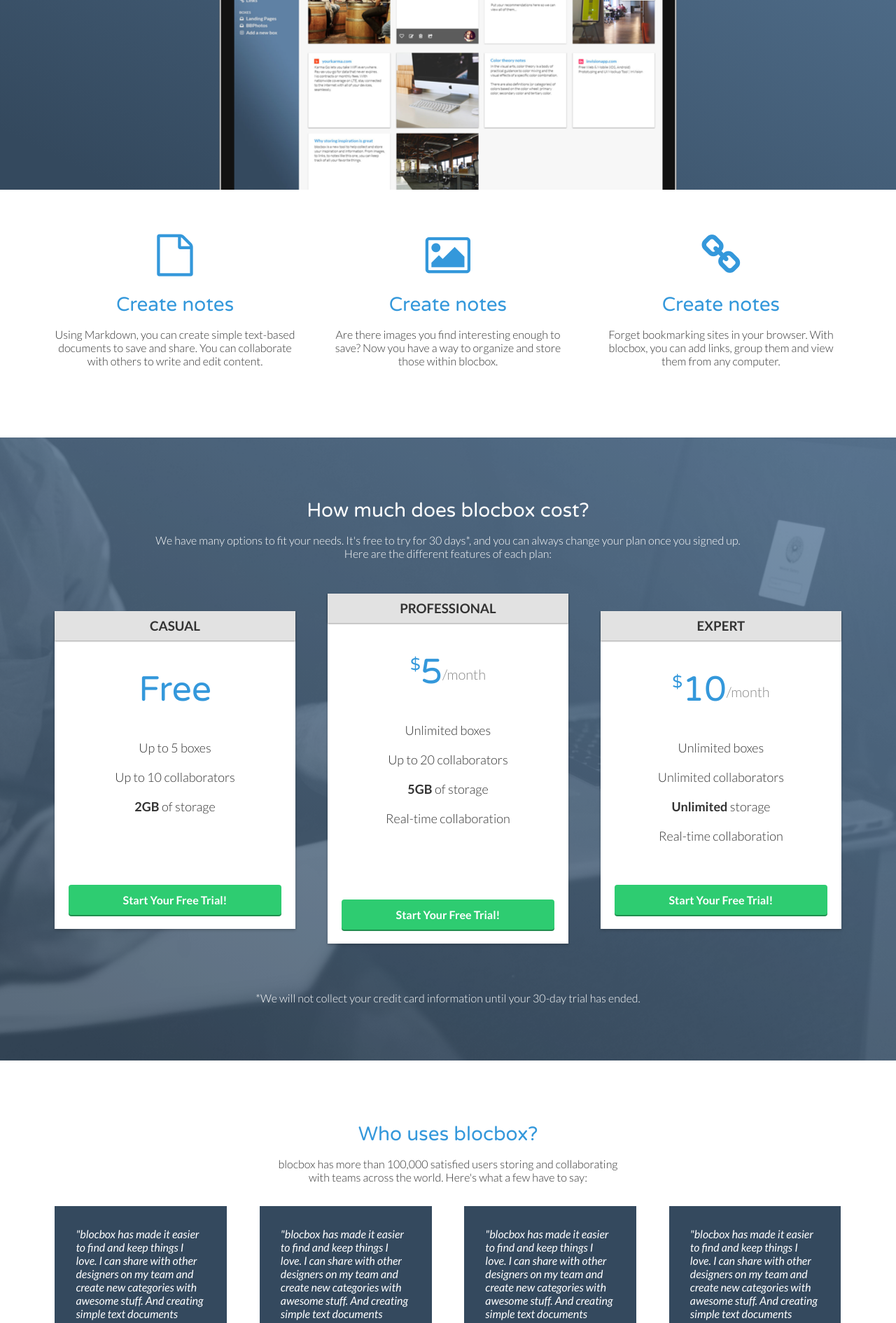
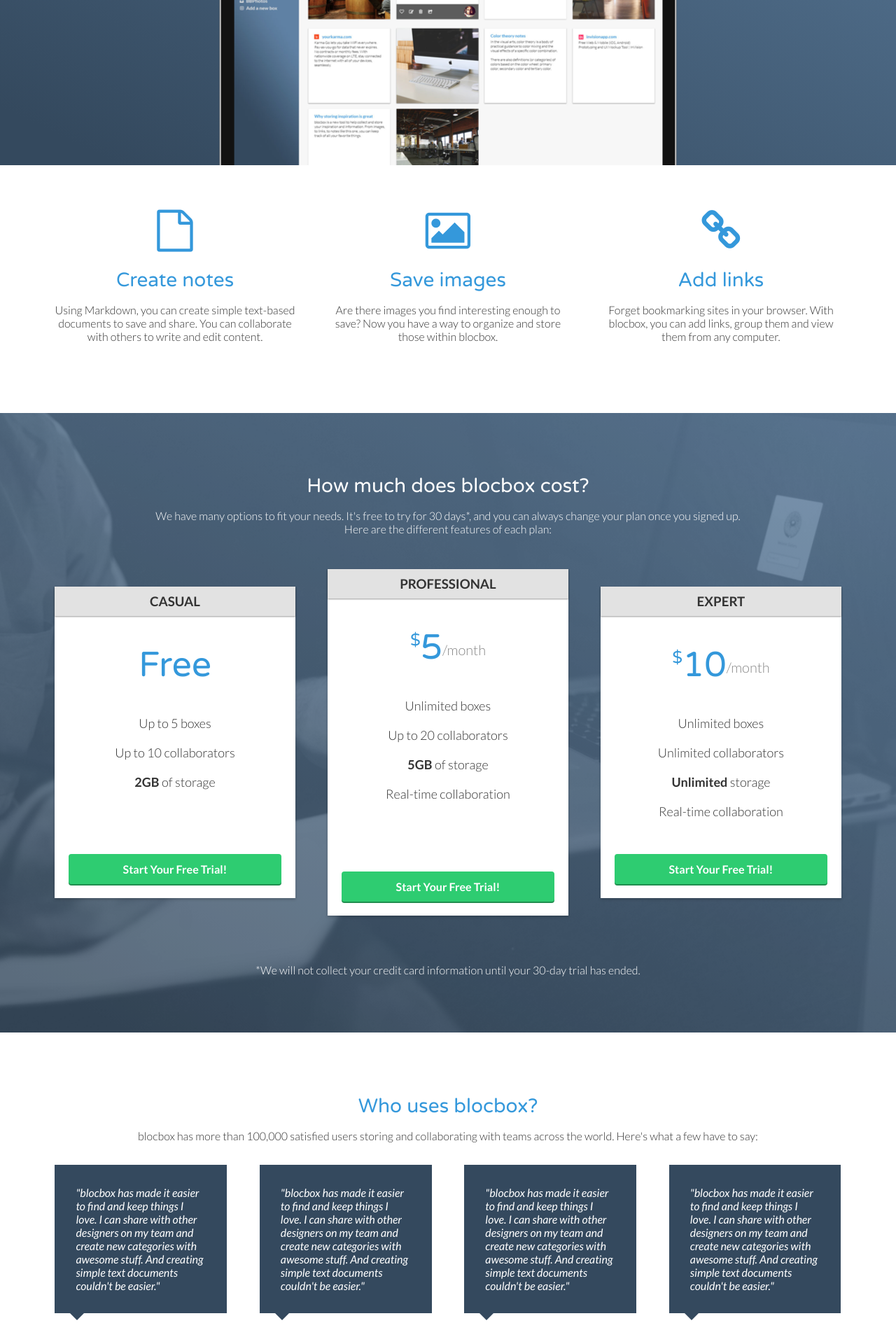
Before and after one commit to claycarpenter/Blocbox, a plain HTML site: page index.html in a window 1280 px wide. Shown: the part 530-2420 px from the top of the page at 70% size. Drawn offline with Linux system fonts and the light colour scheme.

Commit message:
Updates with better responsive styles.

```diff
--- a/css/style.css
+++ b/css/style.css
@@ -2157,17 +2157,23 @@
   min-height: 1px;
   margin: 0 2% 20px; }
 
+.page-section {
+  padding: 1em 0; }
+
 header {
   color: #FFFFFF;
   background: #34495E;
   background-image: linear-gradient(206deg, #5d7fa0 0%, #34495E 94%); }
   header nav {
     padding: 1em 0; }
+    header nav .one-half {
+      width: 46%; }
     header nav ul {
       display: inline;
       text-align: right;
       float: right;
-      margin: 0; }
+      margin: 0;
+      padding: 0; }
       header nav ul > li {
         list-style-type: none;
         display: inline-block;
@@ -2189,17 +2195,20 @@
   display: block;
   position: relative; }
   .hero h1 {
-    font-size: 48px;
+    font-size: 30px;
     font-weight: normal;
-    margin: 95px 0 0; }
+    margin: 10px 0 0; }
   .hero p {
-    font-size: 22px;
+    font-size: 20px;
     line-height: 26px;
     font-weight: 100;
     margin: 10px 0 40px; }
   .hero img {
     display: block;
-    margin: 3em auto 0; }
+    margin: 3em auto 0;
+    height: auto;
+    width: 80%;
+    max-width: 654px; }
 
 .btn {
   color: #FFFFFF;
@@ -2214,10 +2223,10 @@
 .benefits {
   text-align: center;
   display: block;
-  position: relative; }
+  position: relative;
+  padding-top: 2em; }
   .benefits ul {
-    margin: 0 auto;
-    padding: 4em 0; }
+    margin: 0 auto; }
     .benefits ul li {
       list-style-type: none;
       display: inline-block; }
@@ -2232,8 +2241,7 @@
 .pricing {
   background: url('../images/pricing-background.png') top center no-repeat, linear-gradient(206deg, #5F81A3 0%, #34495E 94%);
   background-size: cover;
-  text-align: center;
-  padding: 4em 0; }
+  text-align: center; }
   .pricing h2, .pricing p {
     color: #FFFFFF; }
   .pricing ul {
@@ -2245,11 +2253,11 @@
     padding: 0 15px 15px;
     background: #FFFFFF;
     box-shadow: 0 2px 4px 0 rgba(0, 0, 0, 0.2);
-    min-height: 439px;
+    min-height: 380px;
     position: relative;
-    margin-top: 25px; }
+    margin: 0; }
     .pricing .box.middle {
-      min-height: 485px;
+      min-height: 430px;
       margin-top: 0px; }
     .pricing .box h3 {
       font-family: "Lato", Helvetica, Arial, sans-serif;
@@ -2288,7 +2296,6 @@
       right: 20px; }
 
 .testimonials {
-  padding: 4em 0;
   text-align: center; }
   .testimonials h2 {
     color: #3498DB; }
@@ -2341,12 +2348,15 @@
     font-size: 14px;
     font-weight: 100;
     text-align: center;
-    margin: 10px auto 0; }
+    margin: 10px auto 0;
+    padding: 0; }
+  footer nav ul {
+    margin-top: 0;
+    margin-bottom: 10px; }
   footer nav ul li {
     list-style-type: none;
-    display: inline;
     display: inline-block;
-    margin: 0 .3em; }
+    margin: 0 .3em 0 .1em; }
     footer nav ul li a {
       color: #FFFFFF;
       text-decoration: none; }
@@ -2369,6 +2379,18 @@
     width: 29.33333%; }
   .one-fourth {
     width: 21%; }
+  .page-section {
+    padding: 4em 0; }
+  .hero h1 {
+    font-size: 48px;
+    margin: 60px 0 0; }
+  .hero p {
+    font-size: 20px; }
+  .pricing .box {
+    margin-top: 25px;
+    min-height: 430px; }
+    .pricing .box.middle {
+      min-height: 480px; }
   footer {
     background-color: #3498DB;
     background-image: linear-gradient(to left, #3498DB 0%, #3498DB 33.33337%, #34495E 33.33337%, #34495E 100%);
--- a/index.html
+++ b/index.html
@@ -15,7 +15,7 @@
         <div class="one-half"><a href="#" class="site-logo"><img src="images/site-logo.png" alt="Blocbox"></a></div>
         <div class="one-half">
           <ul>
-            <li><a href="#">Sign In</a></li>
+            <li><a href="dashboard.html">Sign In</a></li>
             <li class="btn-outline"><a href="#">Sign Up</a></li>
           </ul>
         </div>
@@ -29,24 +29,24 @@
     </header>
     <main role="main">
       <!-- Benefits-->
-      <section class="benefits">
+      <section class="benefits page-section">
         <ul class="container">
           <li class="one-third"><i class="fa fa-file-o"></i>
             <h2>Create notes</h2>
             <p>Using Markdown, you can create simple text-based documents to save and share. You can collaborate with others to write and edit content.</p>
           </li>
           <li class="one-third"><i class="fa fa-picture-o"></i>
-            <h2>Create notes</h2>
+            <h2>Save images</h2>
             <p>Are there images you find interesting enough to save? Now you have a way to organize and store those within blocbox.</p>
           </li>
           <li class="one-third"><i class="fa fa-link"></i>
-            <h2>Create notes</h2>
+            <h2>Add links</h2>
             <p>Forget bookmarking sites in your browser. With blocbox, you can add links, group them and view them from any computer.</p>
           </li>
         </ul>
       </section>
       <!-- Pricing-->
-      <section class="pricing">
+      <section class="pricing page-section">
         <div class="container">
           <h2>How much does blocbox cost?</h2>
           <p>We have many options to fit your needs. It's free to try for 30 days*, and you can always change your plan once you signed up.<br>Here are the different features of each plan:</p>
@@ -93,10 +93,10 @@
         </div>
       </section>
       <!-- Testimonials-->
-      <section class="testimonials">
+      <section class="testimonials page-section">
         <div class="container">
           <h2>Who uses blocbox?</h2>
-          <p>blocbox has more than 100,000 satisfied users storing and collaborating<br> with teams across the world. Here's what a few have to say:</p>
+          <p>blocbox has more than 100,000 satisfied users storing and collaborating with teams across the world. Here's what a few have to say:</p>
         </div>
         <ul class="container">
           <li class="one-fourth">
```
